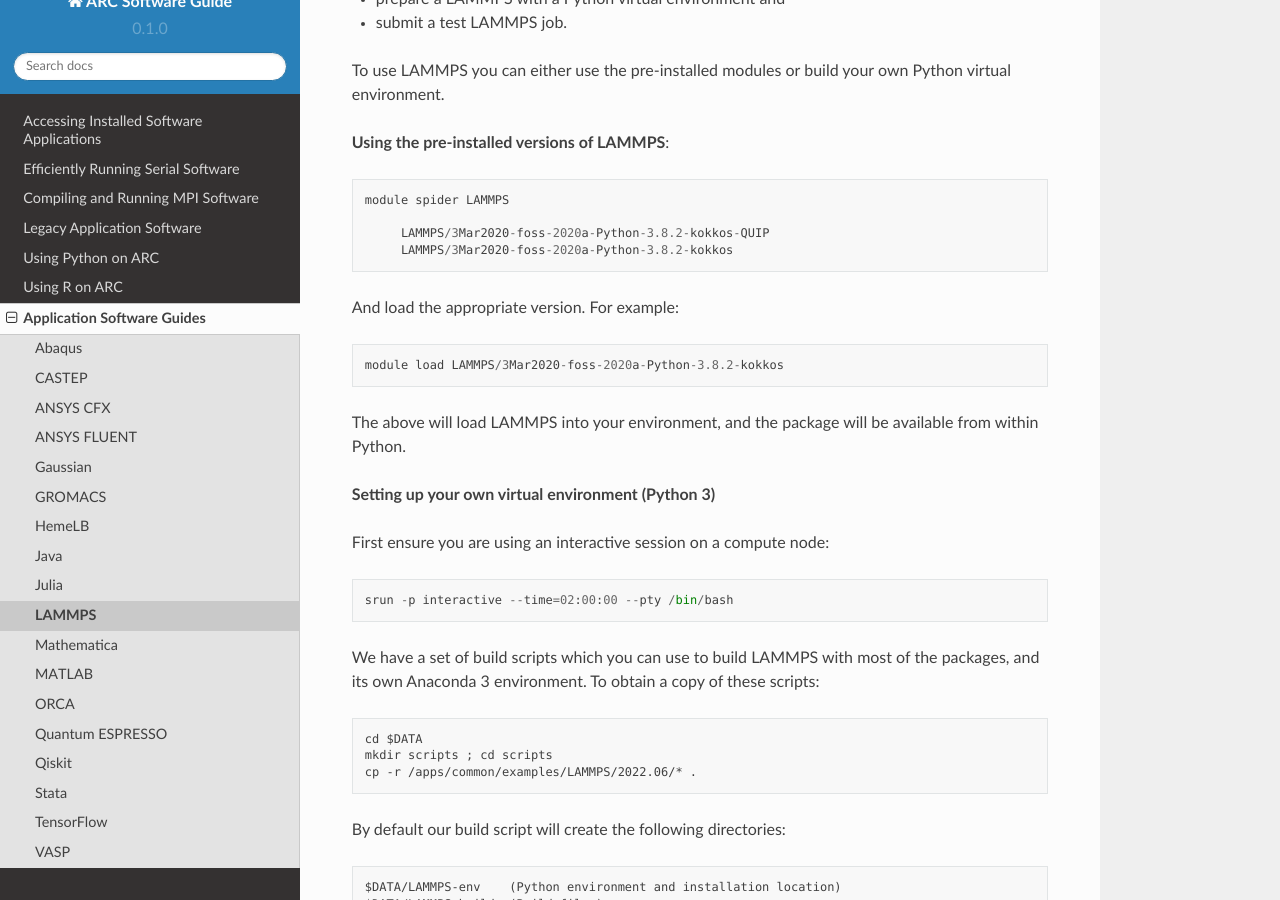
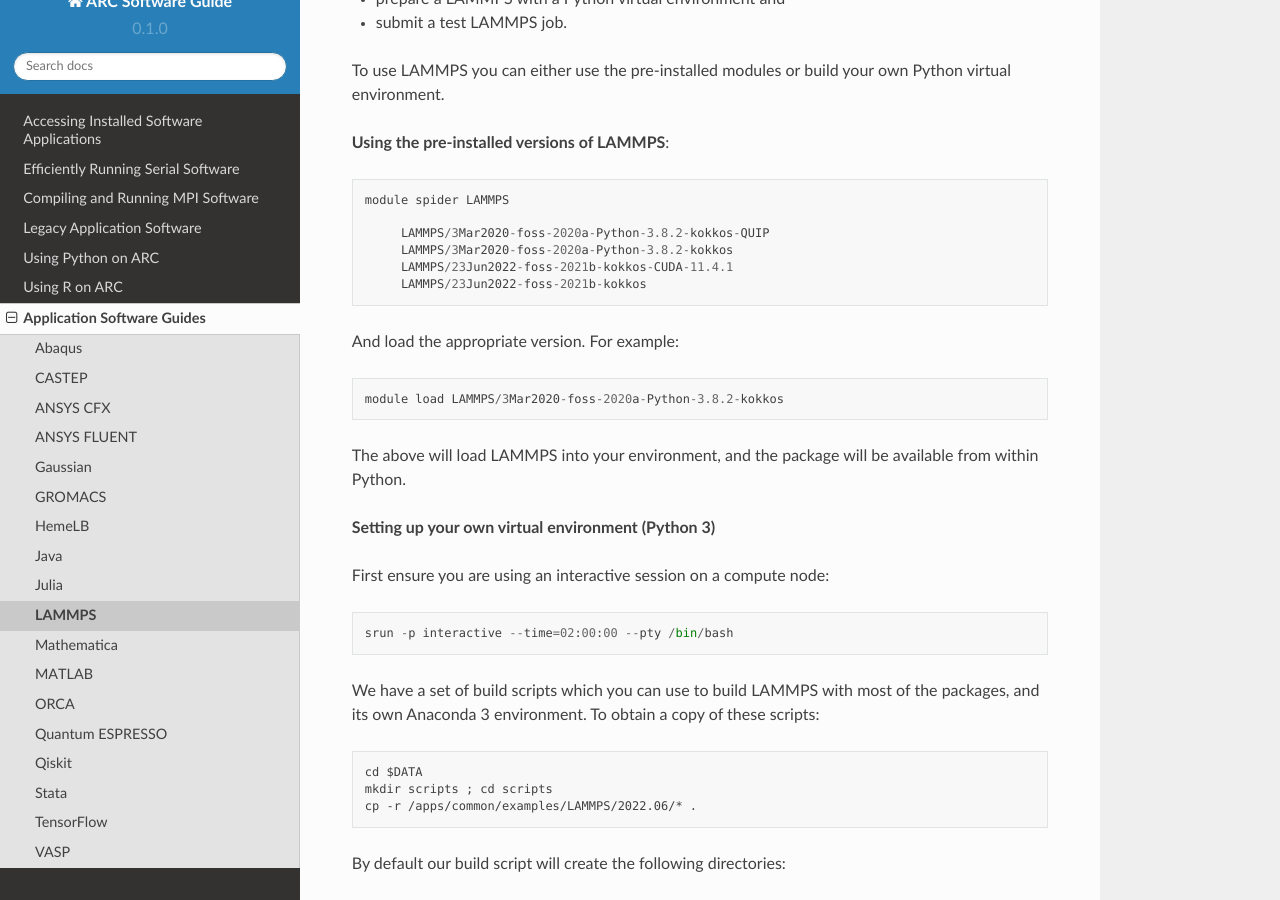
Before and after one commit to oxford-arc/arc-software-guide, a Sphinx documentation site: the page built from docs/source/apps/arc_lammps.rst, in a window 1280 px wide and 900 px high, scrolled down 461 px. Built offline with Sphinx 7.4.7 and the Read the Docs theme 2.0.0, drawn with Linux system fonts in a browser that asks for light colours.

Commit message:
Updated LAMMPS version list

```diff
--- a/docs/source/apps/arc_lammps.rst
+++ b/docs/source/apps/arc_lammps.rst
@@ -22,6 +22,8 @@ To use LAMMPS you can either use the pre-installed modules or build your own Pyt
 
         LAMMPS/3Mar2020-foss-2020a-Python-3.8.2-kokkos-QUIP
         LAMMPS/3Mar2020-foss-2020a-Python-3.8.2-kokkos
+        LAMMPS/23Jun2022-foss-2021b-kokkos-CUDA-11.4.1
+        LAMMPS/23Jun2022-foss-2021b-kokkos
 
 And load the appropriate version. For example::
 
```
